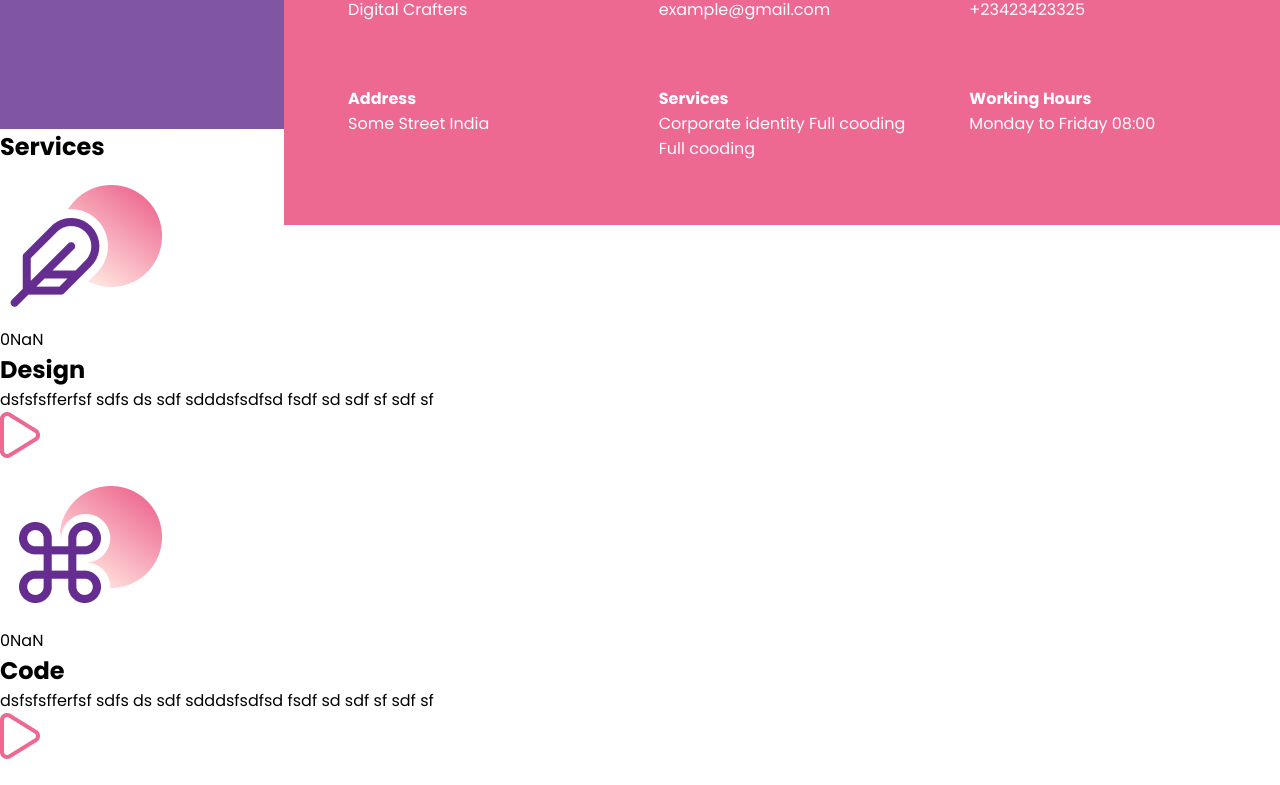
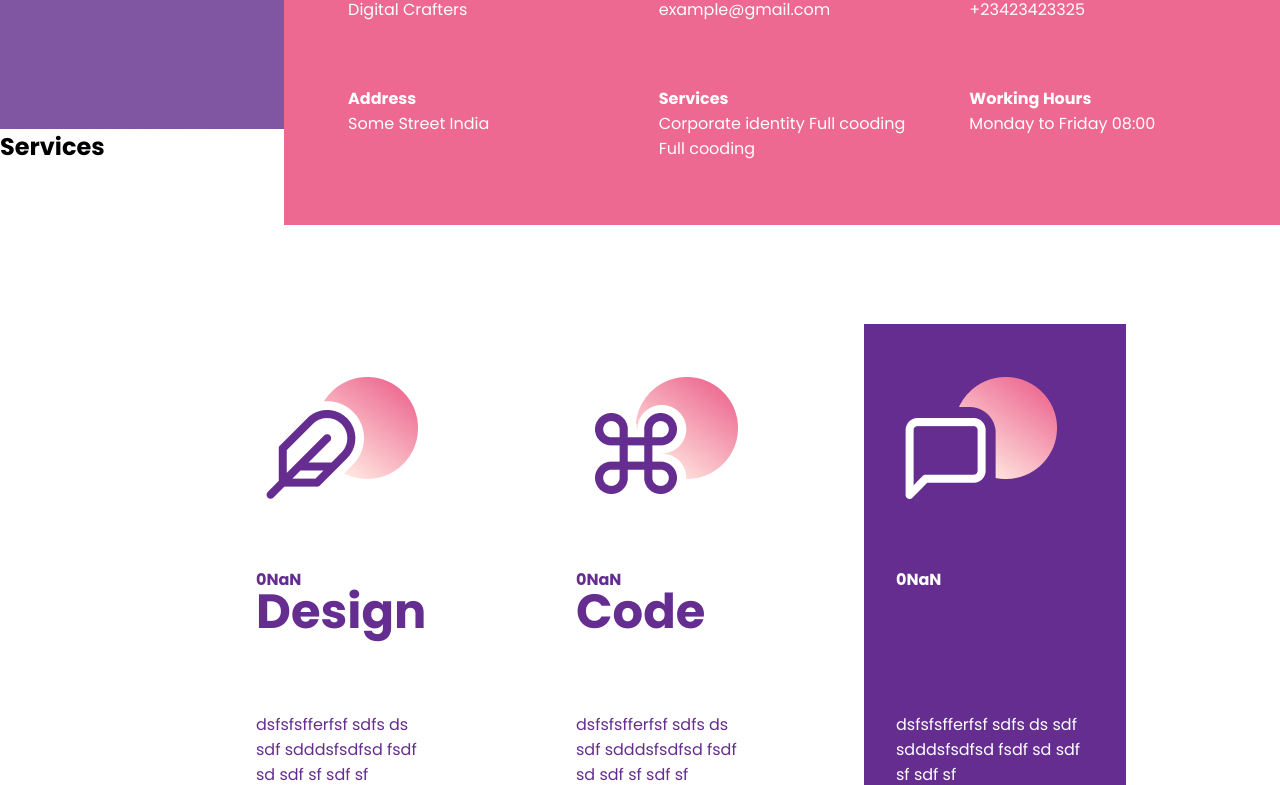
Before and after one commit to Andrewmoren/my_portfolio, a React (Create React App) app: page / in a window 1280 px wide. Shown: the part 671-1456 px from the top of the page. Built offline with nearby package versions, Linux system fonts and the light colour scheme.

Commit message:
home: services 2

```diff
--- a/src/components/Services.jsx
+++ b/src/components/Services.jsx
@@ -49,6 +49,49 @@ const Services = () => {
   );
 };
 
-const Section = styled.section``;
+const Section = styled.section`
+  min-height: 100vh;
+  .services {
+    display: grid;
+    grid-template-columns: repeat(3, 1fr);
+    align-items: center;
+    height: 100%;
+    margin: 0 14rem;
+    margin-top: 10rem;
+    gap: 5rem;
+    &__service {
+      padding: 2rem;
+      &:nth-of-type(3) {
+        background-color: var(--primary-color);
+        .services__service__title {
+          span {
+            color: white;
+          }
+        }
+        .services__service__description {
+          color: white;
+        }
+      }
+      &__image {
+        margin-bottom: 3rem;
+      }
+      &__title {
+        span {
+          color: var(--primary-color);
+          font-weight: bolder;
+        }
+        h2 {
+          font-size: 3rem;
+          line-height: 2.5rem;
+          margin-bottom: 5rem;
+          color: var(--primary-color);
+        }
+      }
+      &__description {
+        color: var(--primary-color);
+      }
+    }
+  }
+`;
 
 export default Services;
```
